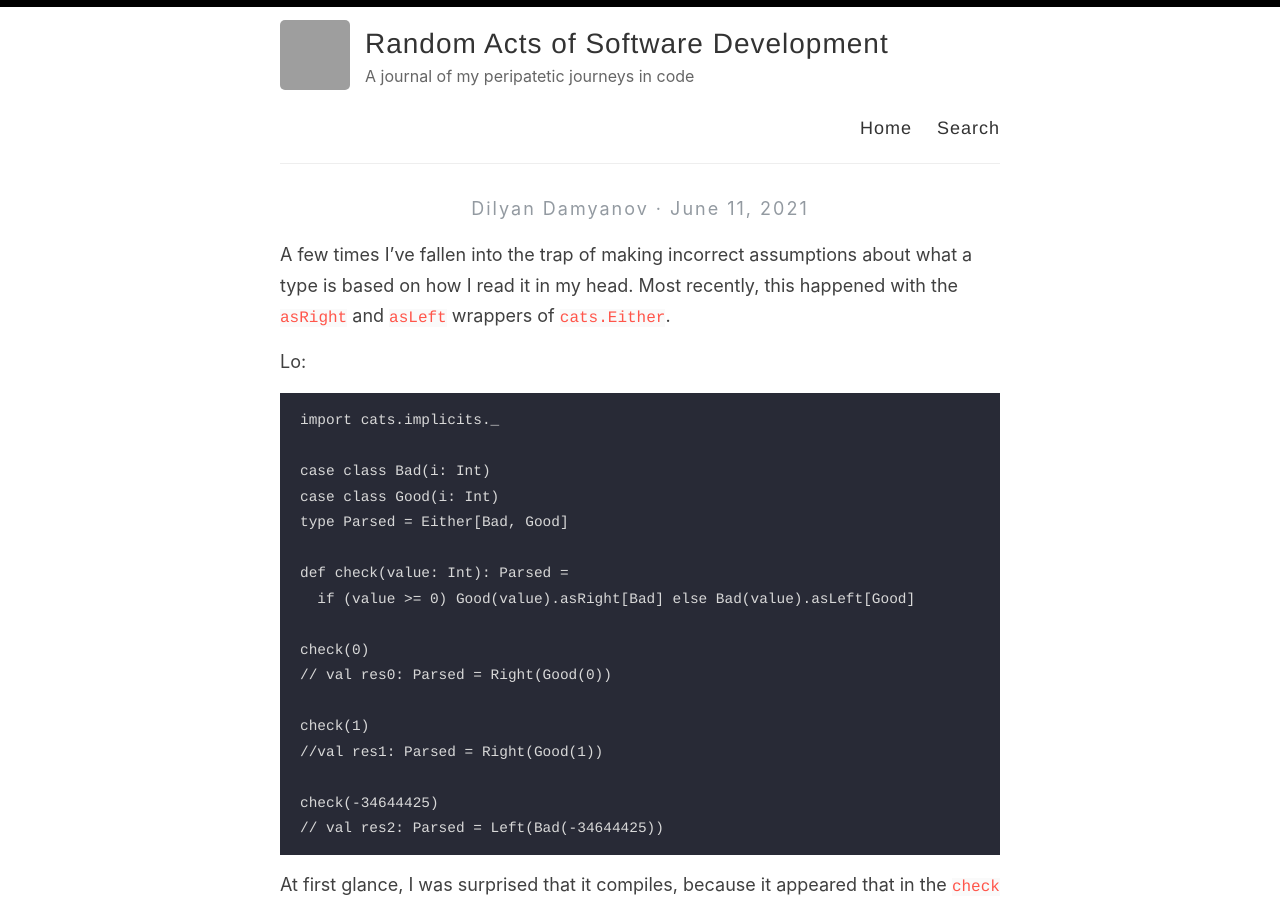
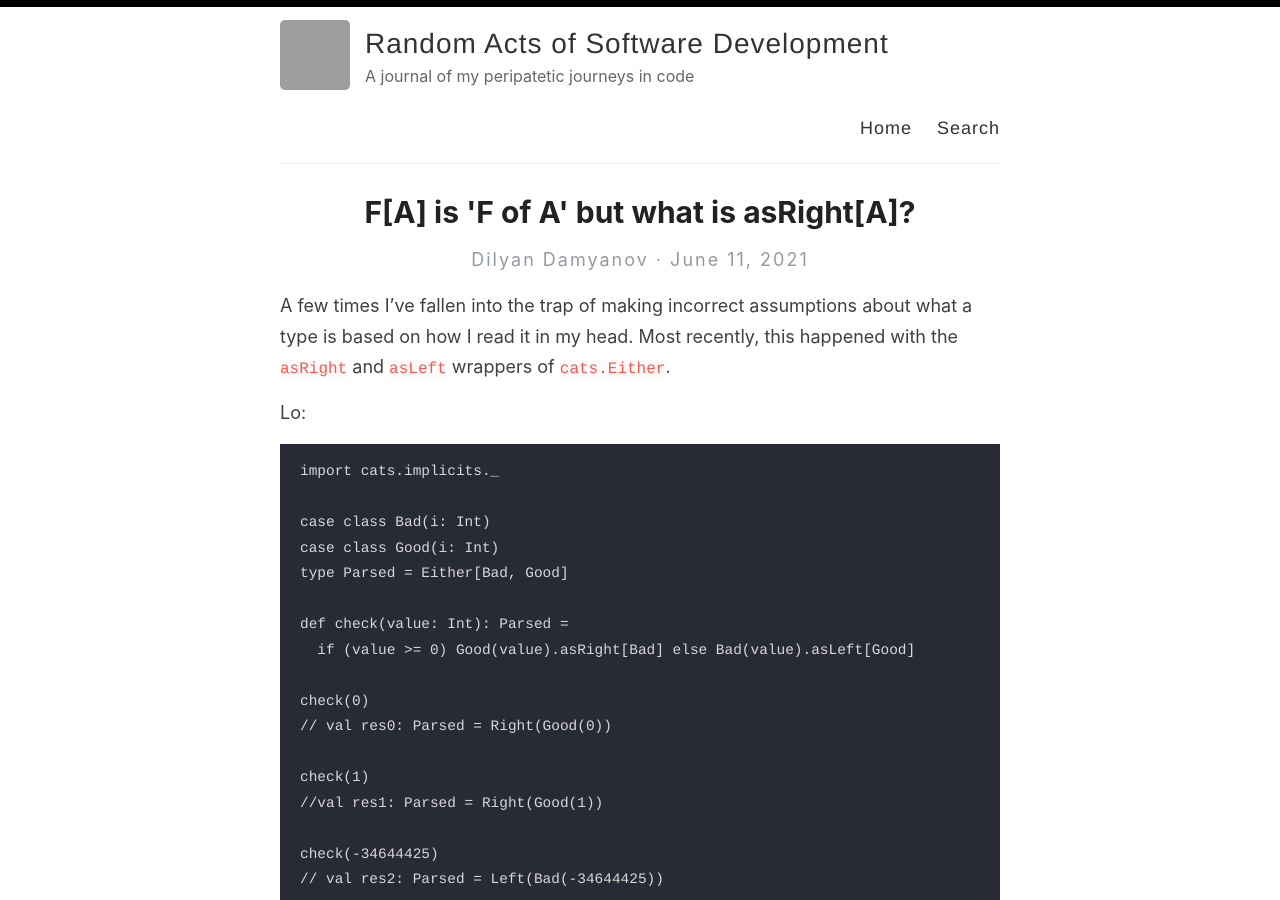
Before and after one commit to dilyand/dilyand.github.io, a Jekyll site: the page built from _posts/2021-06-11-f-of-a-vs-asright-of-a.md, in a window 1280 px wide and 900 px high. Built offline with Jekyll 4.4.1, drawn with Linux system fonts in a browser that asks for light colours; our own code applies the rules of GitHub Pages for plain Markdown files; grey boxes are pictures that could not be loaded.

Commit message:
Update 2021-06-11-f-of-a-vs-asright-of-a.md

```diff
--- a/_posts/2021-06-11-f-of-a-vs-asright-of-a.md
+++ b/_posts/2021-06-11-f-of-a-vs-asright-of-a.md
@@ -1,6 +1,6 @@
 ---
 layout: post
-title: `F[A]` is 'F of A' but what is `asRight[A]`?
+title: F[A] is 'F of A' but what is asRight[A]?
 tags: [Scala, Either, Left, Right]
 ---
 
```
